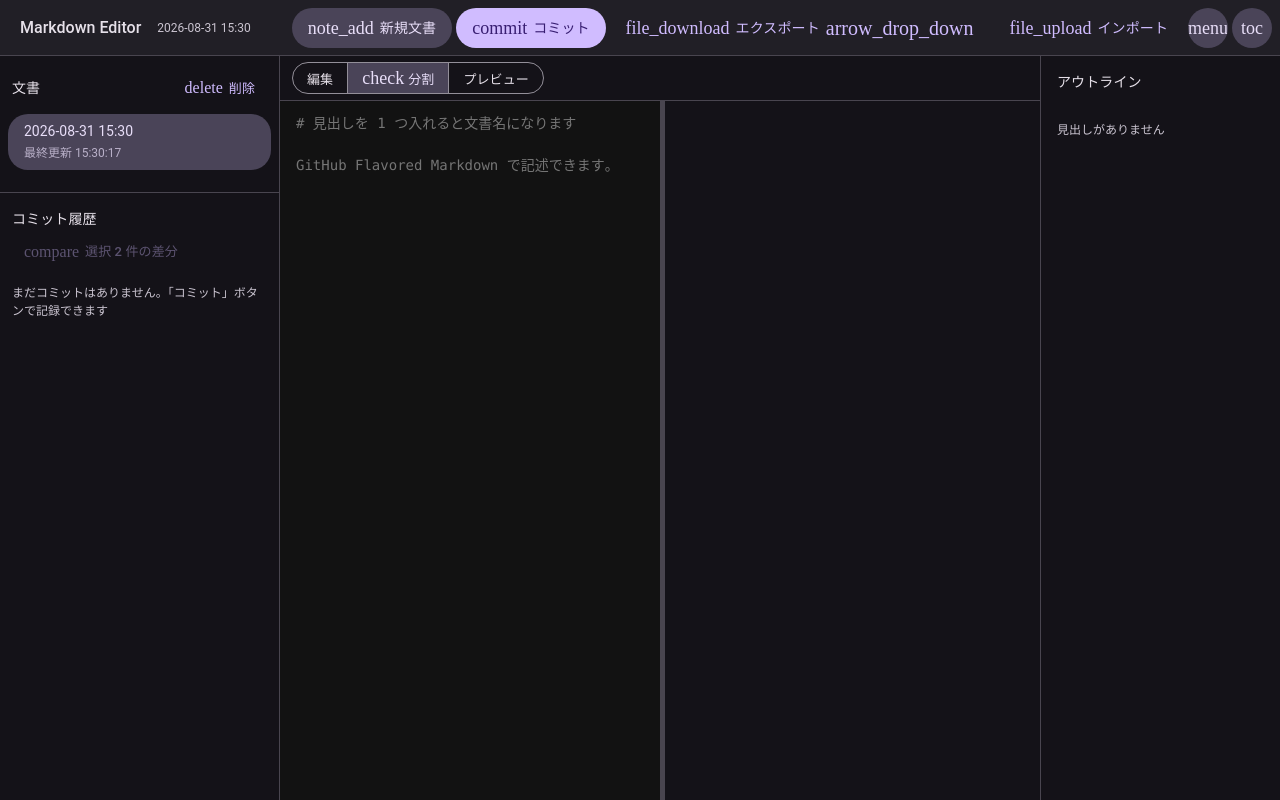
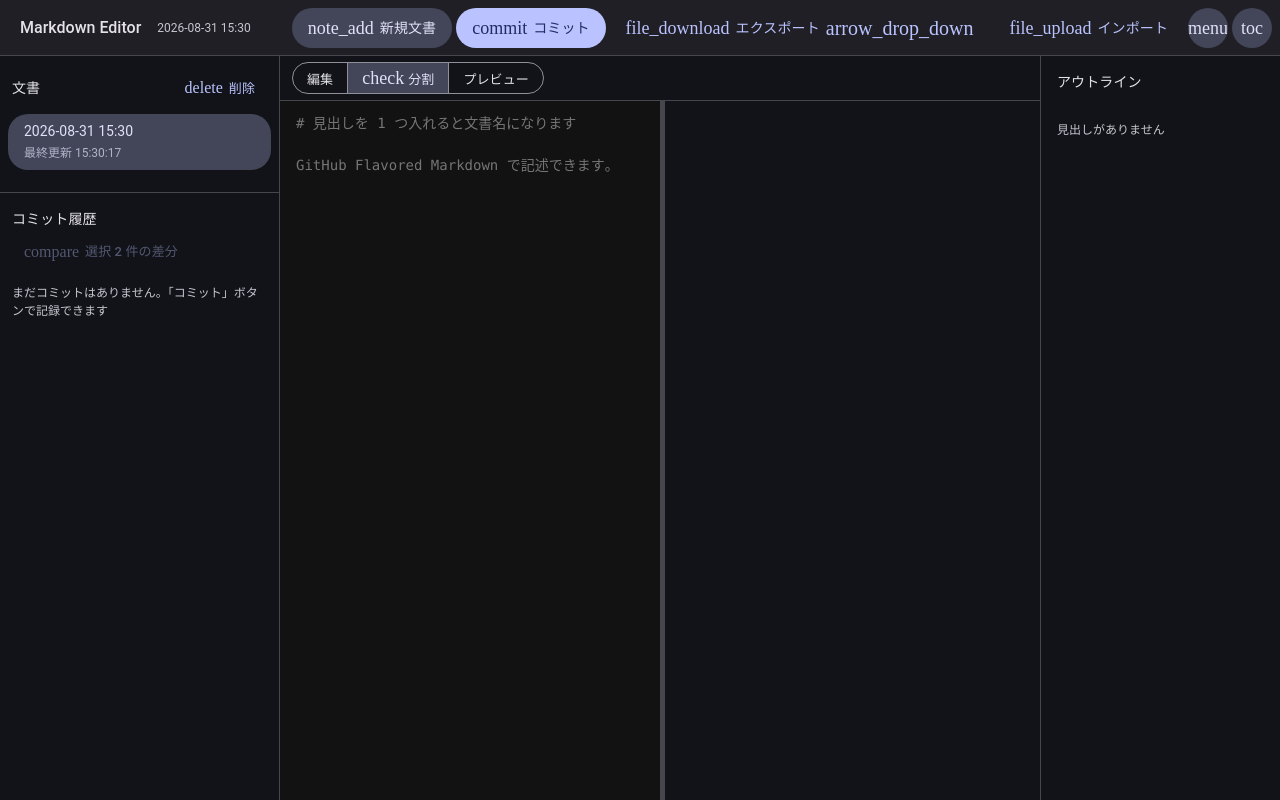
Before and after one commit to s-show/md_editor_with_export_docx, a website built with Vite: page index.html in a window 1280 px wide. Built offline with nearby package versions, Linux system fonts and the dark colour scheme; a web font is replaced by a local one; what markdown-it-task-lists would draw is missing.

Commit message:
MD3 シードカラーを #536DFE (Material Blue) に変更
- @material/material-color-utilities (Google 公式 HCT 実装,
  Tonal Spot variant / spec 2021) で light + dark のパレット 35 役割を
  生成し、トークン値を全置換 (手作業の推定値を使用していない)
- 主要 12 ペアの WCAG 対比を再検証 (最低 5.27:1、全て AA クリア)

```diff
--- a/src/styles.css
+++ b/src/styles.css
@@ -1,45 +1,45 @@
 /* ============================================================
- * Material Design 3 トークン (ベースライン パレット: シード #6750A4)
- * 生成: Material Theme Builder 準拠の baseline 値
+ * Material Design 3 トークン (シード #536DFE)
+ * 生成: @material/material-color-utilities (Tonal Spot, spec 2021)
  * ============================================================ */
 :root {
   color-scheme: light dark;
 
   /* color roles (light) */
-  --md-primary: #6750a4;
+  --md-primary: #515b92;
   --md-on-primary: #ffffff;
-  --md-primary-container: #eaddff;
-  --md-on-primary-container: #21005d;
-  --md-secondary: #625b71;
+  --md-primary-container: #dee0ff;
+  --md-on-primary-container: #3a4379;
+  --md-secondary: #5b5d72;
   --md-on-secondary: #ffffff;
-  --md-secondary-container: #e8def8;
-  --md-on-secondary-container: #251d31;
-  --md-tertiary: #7d5260;
+  --md-secondary-container: #e0e1f9;
+  --md-on-secondary-container: #434659;
+  --md-tertiary: #77536d;
   --md-on-tertiary: #ffffff;
-  --md-tertiary-container: #ffd8e4;
-  --md-on-tertiary-container: #31111d;
-  --md-error: #b3261e;
+  --md-tertiary-container: #ffd7f1;
+  --md-on-tertiary-container: #5d3c55;
+  --md-error: #ba1a1a;
   --md-on-error: #ffffff;
-  --md-error-container: #f9dedc;
-  --md-on-error-container: #410e0b;
-  --md-background: #fef7ff;
-  --md-on-background: #1d1b20;
-  --md-surface: #fef7ff;
-  --md-on-surface: #1d1b20;
-  --md-surface-variant: #e7e0ec;
-  --md-on-surface-variant: #49454f;
-  --md-outline: #79747e;
-  --md-outline-variant: #cac4d0;
-  --md-surface-bright: #fef7ff;
-  --md-surface-dim: #ded8e1;
+  --md-error-container: #ffdad6;
+  --md-on-error-container: #93000a;
+  --md-background: #fbf8ff;
+  --md-on-background: #1b1b21;
+  --md-surface: #fbf8ff;
+  --md-on-surface: #1b1b21;
+  --md-surface-variant: #e3e1ec;
+  --md-on-surface-variant: #46464f;
+  --md-outline: #767680;
+  --md-outline-variant: #c7c5d0;
+  --md-surface-bright: #fbf8ff;
+  --md-surface-dim: #dbd9e0;
   --md-surface-container-lowest: #ffffff;
-  --md-surface-container-low: #f7f2fa;
-  --md-surface-container: #f3edf7;
-  --md-surface-container-high: #ece6f0;
-  --md-surface-container-highest: #e6e0e9;
-  --md-inverse-surface: #322f35;
-  --md-inverse-on-surface: #f5f0f7;
-  --md-inverse-primary: #d0bcff;
+  --md-surface-container-low: #f5f2fa;
+  --md-surface-container: #efedf4;
+  --md-surface-container-high: #e9e7ef;
+  --md-surface-container-highest: #e4e1e9;
+  --md-inverse-surface: #303036;
+  --md-inverse-on-surface: #f2eff7;
+  --md-inverse-primary: #bac3ff;
   --md-scrim: #000000;
 
   /* shape scale */
@@ -80,40 +80,40 @@
 
 @media (prefers-color-scheme: dark) {
   :root {
-    --md-primary: #d0bcff;
-    --md-on-primary: #381e72;
-    --md-primary-container: #4f378b;
-    --md-on-primary-container: #eaddff;
-    --md-secondary: #ccc2dc;
-    --md-on-secondary: #332d41;
-    --md-secondary-container: #4a4458;
-    --md-on-secondary-container: #e8def8;
-    --md-tertiary: #ebb9c4;
-    --md-on-tertiary: #492532;
-    --md-tertiary-container: #633b48;
-    --md-on-tertiary-container: #ffd8e4;
-    --md-error: #f2b8b5;
-    --md-on-error: #601410;
-    --md-error-container: #8c1d18;
-    --md-on-error-container: #f9dedc;
-    --md-background: #141218;
-    --md-on-background: #e6e0e9;
-    --md-surface: #141218;
-    --md-on-surface: #e6e0e9;
-    --md-surface-variant: #49454f;
-    --md-on-surface-variant: #cac4d0;
-    --md-outline: #938f99;
-    --md-outline-variant: #49454f;
-    --md-surface-bright: #3b383e;
-    --md-surface-dim: #141218;
-    --md-surface-container-lowest: #0f0d13;
-    --md-surface-container-low: #1d1b20;
-    --md-surface-container: #211f26;
-    --md-surface-container-high: #2b2930;
-    --md-surface-container-highest: #36343b;
-    --md-inverse-surface: #e6e0e9;
-    --md-inverse-on-surface: #322f35;
-    --md-inverse-primary: #6750a4;
+    --md-primary: #bac3ff;
+    --md-on-primary: #222c61;
+    --md-primary-container: #3a4379;
+    --md-on-primary-container: #dee0ff;
+    --md-secondary: #c3c5dd;
+    --md-on-secondary: #2d2f42;
+    --md-secondary-container: #434659;
+    --md-on-secondary-container: #e0e1f9;
+    --md-tertiary: #e6bad7;
+    --md-on-tertiary: #44263d;
+    --md-tertiary-container: #5d3c55;
+    --md-on-tertiary-container: #ffd7f1;
+    --md-error: #ffb4ab;
+    --md-on-error: #690005;
+    --md-error-container: #93000a;
+    --md-on-error-container: #ffdad6;
+    --md-background: #121318;
+    --md-on-background: #e4e1e9;
+    --md-surface: #121318;
+    --md-on-surface: #e4e1e9;
+    --md-surface-variant: #46464f;
+    --md-on-surface-variant: #c7c5d0;
+    --md-outline: #90909a;
+    --md-outline-variant: #46464f;
+    --md-surface-bright: #39393f;
+    --md-surface-dim: #121318;
+    --md-surface-container-lowest: #0d0e13;
+    --md-surface-container-low: #1b1b21;
+    --md-surface-container: #1f1f25;
+    --md-surface-container-high: #29292f;
+    --md-surface-container-highest: #34343a;
+    --md-inverse-surface: #e4e1e9;
+    --md-inverse-on-surface: #303036;
+    --md-inverse-primary: #515b92;
 
     /* ダークでは outline-variant が surface と明暗が近すぎるため、
      * プレビューの罫線は outline (明るい灰色) を使う */
```
